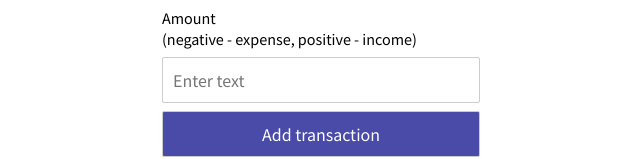
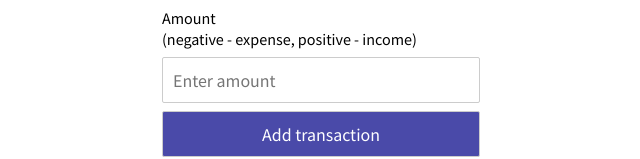
Before and after one commit to rammyblog/expense-tracker-svelte, a Svelte app: page / in a window 1280 px wide. Shown: the part 545-704 px from the top of the page, without its empty margins (319-959 px from the left). Built offline with nearby package versions, Linux system fonts and the light colour scheme.

Commit message:
Wired up the form to store

```diff
--- a/src/TransactionForm.svelte
+++ b/src/TransactionForm.svelte
@@ -1,15 +1,31 @@
+<script>
+  import { transaction } from "./store";
+  let text;
+  let amount;
+</script>
+
 <div>
   <h4>Add new transaction</h4>
-  <form>
+  <form on:submit|preventDefault={() => transaction.add({ text, amount })}>
     <div class="form-control">
       <label for="text">Text</label>
-      <input placeholder="Enter text" name="text" type="text" />
+      <input
+        placeholder="Enter text"
+        name="text"
+        bind:value={text}
+        type="text"
+      />
     </div>
     <div class="form-control">
       <label for="amount"
         >Amount<br />(negative - expense, positive - income)</label
       >
-      <input placeholder="Enter text" name="amount" type="number" />
+      <input
+        placeholder="Enter amount"
+        bind:value={amount}
+        name="amount"
+        type="number"
+      />
     </div>
     <input type="submit" value="Add transaction" />
   </form>
@@ -29,6 +45,6 @@
   input[type="submit"] {
     background: rgb(74, 74, 169);
     color: #fff;
-    cursor: padding
+    cursor: padding;
   }
 </style>
```
